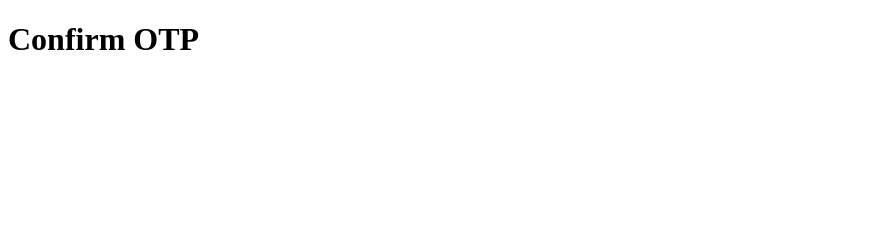
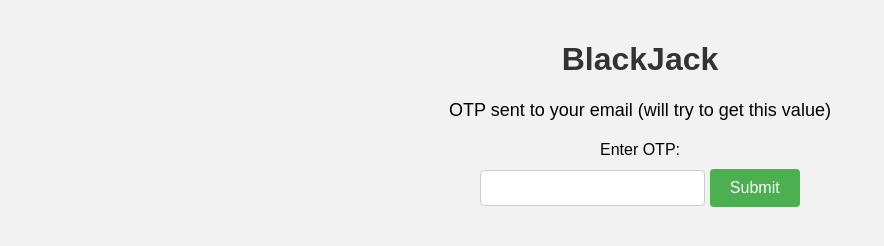
Before and after one commit to gabriel-dasilva/security-project, a website: page identityServer/public/views/confirmOTP.html in a window 1280 px wide. Shown: the whole page, without its empty margins (0-884 px from the left). Drawn offline with Linux system fonts and the light colour scheme; files that its build step writes are made by us from their sources.

Commit message:
created most logic for the 2FA confirmation and moved JWT to this route

```diff
--- /dev/null
+++ b/identityServer/public/styles/confirmOTP.css
@@ -0,0 +1,47 @@
+body {
+    font-family: Arial, sans-serif;
+    background-color: #f2f2f2;
+    margin: 0;
+    padding: 20px;
+}
+
+.title {
+    color: #333;
+    text-align: center;
+}
+
+.message {
+    font-size: 18px;
+    text-align: center;
+    margin-bottom: 20px;
+}
+
+.form-container {
+    text-align: center;
+}
+
+.form-label {
+    display: block;
+    margin-bottom: 10px;
+}
+
+.form-input {
+    padding: 8px;
+    font-size: 16px;
+    border-radius: 4px;
+    border: 1px solid #ccc;
+}
+
+.form-submit {
+    padding: 10px 20px;
+    font-size: 16px;
+    background-color: #4CAF50;
+    color: #fff;
+    border: none;
+    border-radius: 4px;
+    cursor: pointer;
+}
+
+.form-submit:hover {
+    background-color: #45a049;
+}
--- a/identityServer/public/views/confirmOTP.html
+++ b/identityServer/public/views/confirmOTP.html
@@ -3,9 +3,19 @@
 <head>
     <meta charset="UTF-8">
     <meta name="viewport" content="width=device-width, initial-scale=1.0">
+    <link rel="stylesheet" href="styles/confirmOTP.css">
     <title>BlackJack</title>
+    <script src="/javascript/confirmOTP.js"></script>
 </head>
 <body>
-    <h1>Confirm OTP</h1>
+    <h1 class="title">BlackJack</h1>
+    <p class="message">OTP sent to your email (will try to get this value) <span id="email"></span></p>
+
+    <form method="POST" action="/confirmOTP" class="form-container">
+      <label for="otp" class="form-label">Enter OTP:</label>
+      <input type="text" id="otp" name="otp" required class="form-input">
+
+      <button type="submit" class="form-submit">Submit</button>
+    </form>
 </body>
 </html>
--- a/identityServer/routes/login.js
+++ b/identityServer/routes/login.js
@@ -58,6 +58,7 @@ router.post('/', async (req, res) => {
 
     req.session.otp = OTP;
     req.session.email = msg.to;
+    req.session.username = username;
     /*
     sgMail
     .send(msg)
```
Also changed, not shown: identityServer/routes/confirmOTP.js (+45 -3 lines), identityServer/public/javascript/confirmOTP.js (added).
